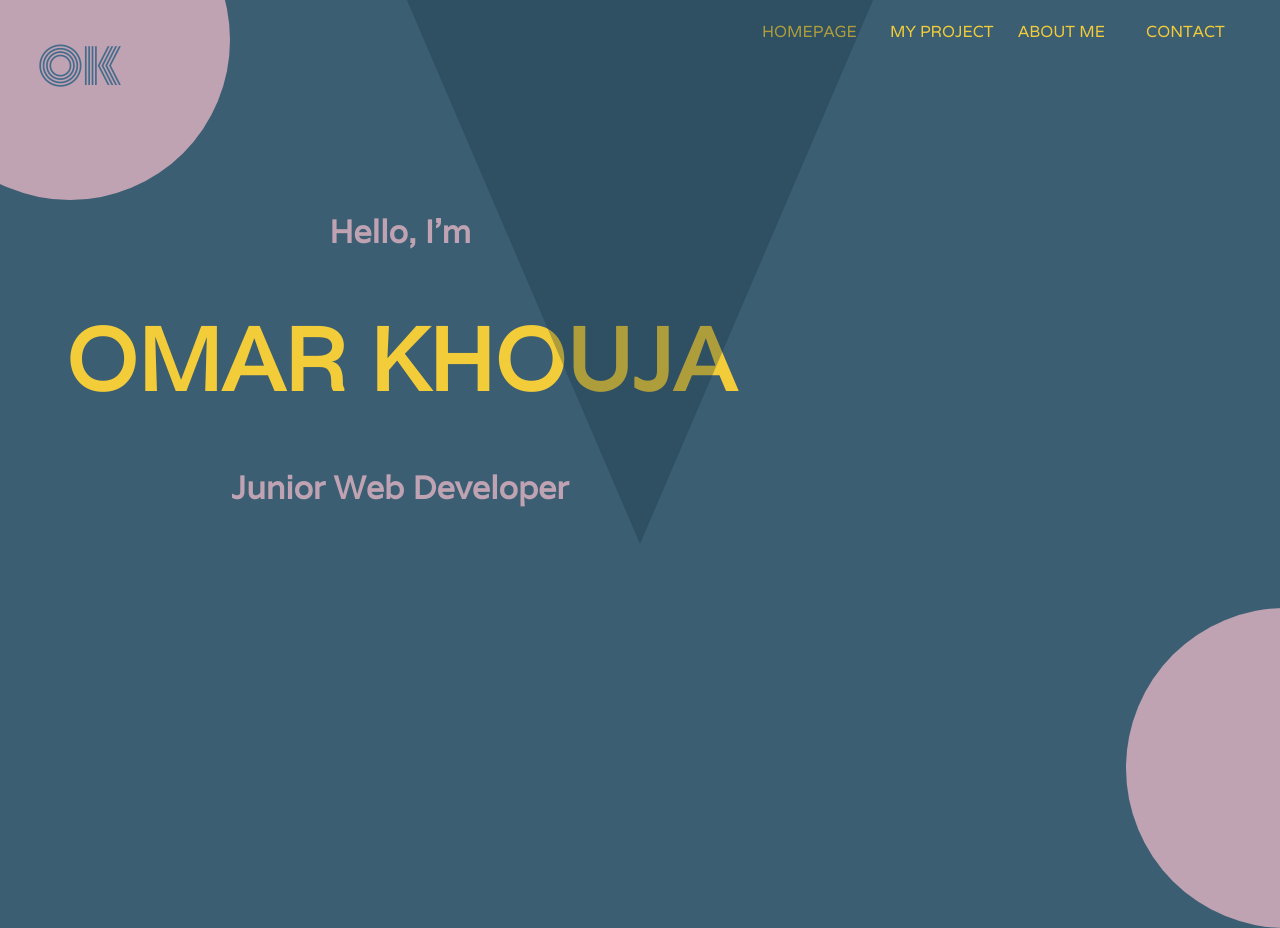
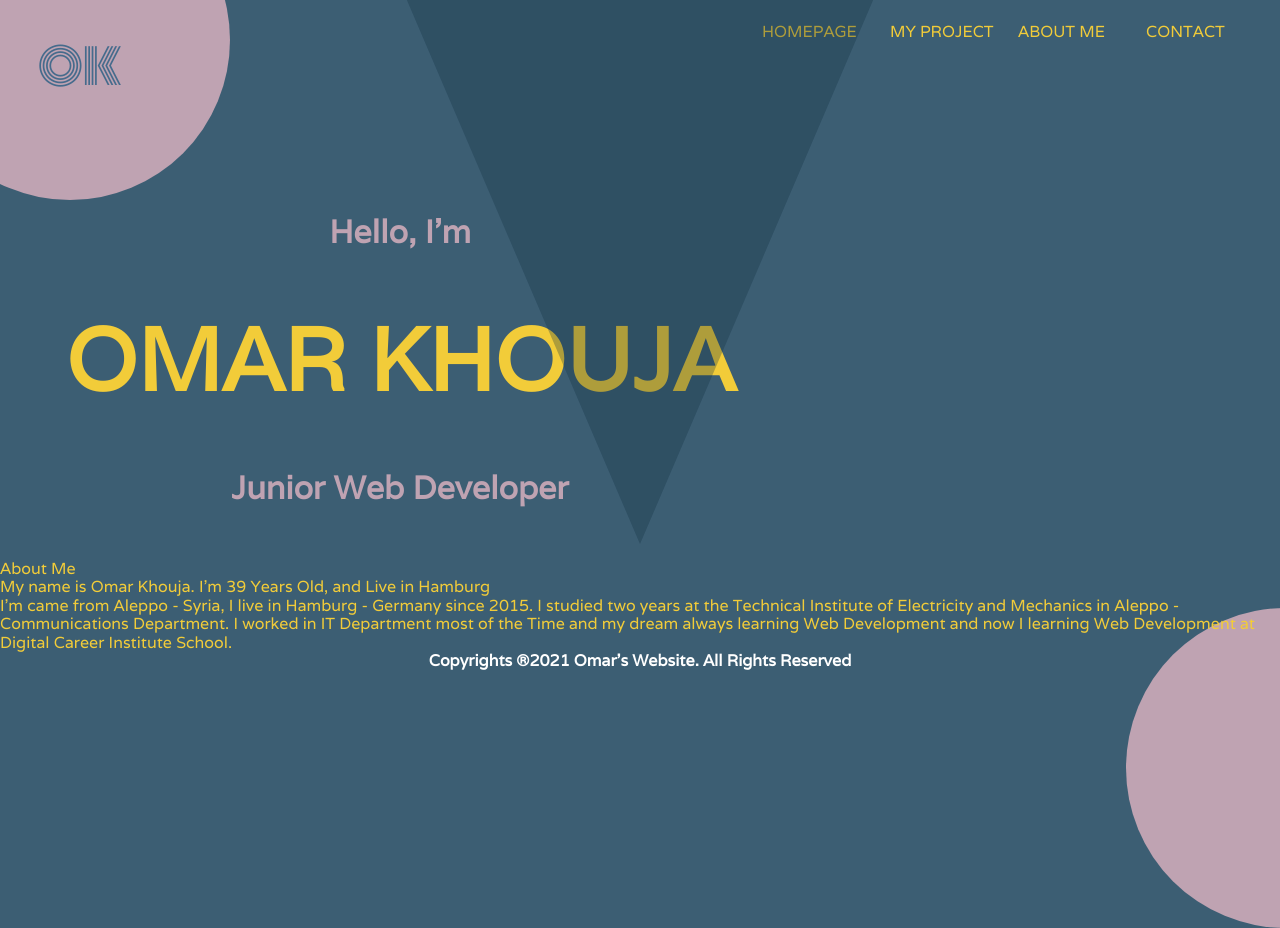
Before and after one commit to okhouja/my-portfolio, a React (Create React App) app: page / in a window 1280 px wide. Shown: the top 928 px of the page. Built offline with nearby package versions, Linux system fonts and the light colour scheme.

Commit message:
add Footer & aboutme info

```diff
--- a/src/App.js
+++ b/src/App.js
@@ -4,6 +4,7 @@ import Main from "./components/Main";
 import Header from "./components/Header";
 import Myproject from "./components/Myproject";
 import Aboutme from "./components/Aboutme";
+import Footer from "./components/Footer";
 
 function App() {
   return (
@@ -14,6 +15,7 @@ function App() {
 
       <Myproject />
       <Aboutme />
+      <Footer />
     </React.Fragment>
   );
 }
--- a/src/components/Aboutme.js
+++ b/src/components/Aboutme.js
@@ -1,4 +1,23 @@
 const Aboutme = () => {
-  return <div></div>;
+  let myyear = new Date().getFullYear() - 1982;
+
+  return (
+    <div className="aboutme__Container">
+      <div className="aboutme__title">
+        About Me
+        <div className="aboutme__Header">
+          My name is Omar Khouja. I'm {myyear} Years Old, and Live in Hamburg
+        </div>
+        <div className="aboutme__Main">
+          I'm came from Aleppo - Syria, I live in Hamburg - Germany since 2015.
+          I studied two years at the Technical Institute of Electricity and
+          Mechanics in Aleppo - Communications Department. I worked in IT
+          Department most of the Time and my dream always learning Web
+          Development and now I learning Web Development at Digital Career
+          Institute School.
+        </div>
+      </div>
+    </div>
+  );
 };
 export default Aboutme;
--- a/src/components/Footer.js
+++ b/src/components/Footer.js
@@ -1,4 +1,10 @@
 const Footer = () => {
-  return <div></div>;
+  let year = new Date().getFullYear();
+  return (
+    <div className="footer">
+      <h4>Copyrights ®{year} Omar's Website. All Rights Reserved</h4>
+    </div>
+  );
 };
+
 export default Footer;
--- a/src/sass/layouts/_general-layout.scss
+++ b/src/sass/layouts/_general-layout.scss
@@ -22,14 +22,11 @@
   // font-style: bold;
 }
 .navBar {
-  // display: inline;
-
   display: flex;
   justify-content: flex-end;
-  // justify-content: space-around;
-  // flex-direction: row-reverse;
+
   width: 90%;
-  // float: right;
+
   // border: 2px green dotted;
   ul {
     // display: inline;
@@ -105,3 +102,7 @@
   // bottom: 50%;
   z-index: -1;
 }
+.footer {
+  @include flex-center;
+  color: #fff;
+}
```
